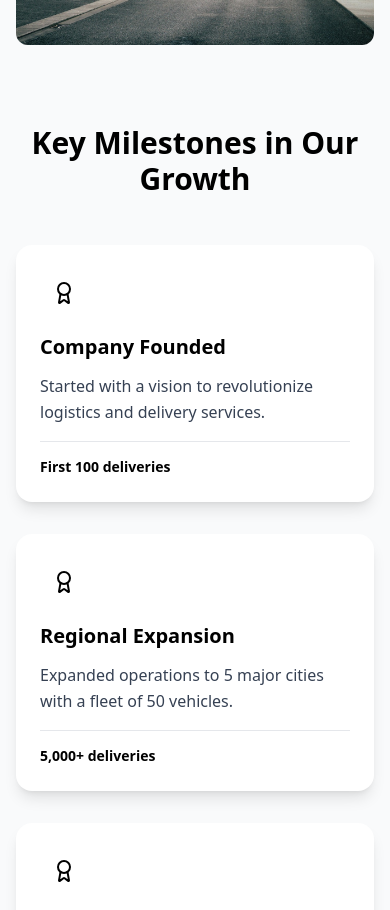
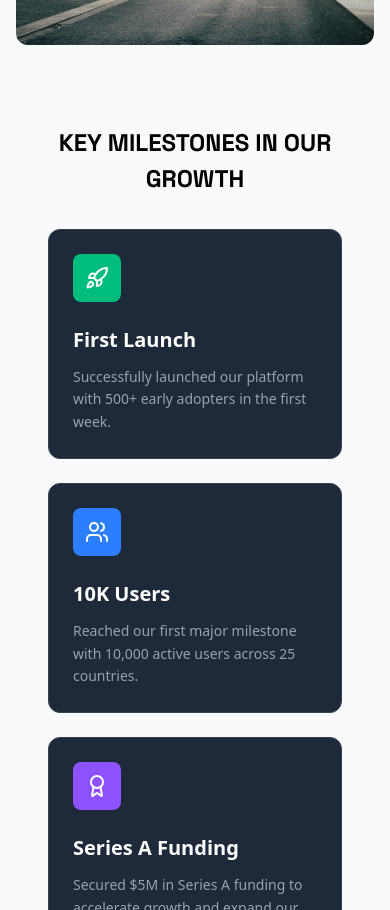
Before and after one commit to Mdsakib999/Logistics-development-M-5, a React (Vite) app: page /about in a window 390 px wide. Shown: the part 2100-3010 px from the top of the page. Built offline with nearby package versions, Linux system fonts and the light colour scheme.

Commit message:
milestone card polished

```diff
--- a/src/components/Home/Hero.jsx
+++ b/src/components/Home/Hero.jsx
@@ -5,7 +5,7 @@ export default function Hero() {
   return (
     <div
       id="hero-section"
-      className={`h-full bg-gray-600 py-12 sm:h-[434px] w-full mx-auto flex flex-col sm:flex-row justify-between mb-36 sm:gap-10`}
+      className={`h-full bg-gray-600 sm:bg-white py-12 sm:h-[434px] w-full mx-auto flex flex-col sm:flex-row justify-between mb-36 sm:gap-10`}
     >
       <div
         className={`sm:bg-primary flex items-center w-full sm:w-1/2 lg:w-[826px] md:justify-center lg:justify-end sm:pr-10 pl-12 md:pl-10 py-8`}
--- a/src/components/about/CompanyStory.jsx
+++ b/src/components/about/CompanyStory.jsx
@@ -1,36 +1,68 @@
-import { Award, Globe, TrendingUp, Users } from "lucide-react";
+import { Award, Globe,Rocket,Trophy, TrendingUp, Users } from "lucide-react";
 import Heading from '../../components/ui/Heading';
 import Paragraph from '../../components/ui/Paragraph';
 import aboutImage from "../../assets/about.jpg";
 import Countup from "../../utils/Countup";
+import Overlay from "../../utils/Overlay";
 // ===== SECTION 1: COMPANY STORY & JOURNEY =====
 export const CompanyStory = () => {
   const milestones = [
     {
-      title: "Company Founded",
-      description:
-        "Started with a vision to revolutionize logistics and delivery services.",
-      achievement: "First 100 deliveries",
+      title: "First Launch",
+      description: "Successfully launched our platform with 500+ early adopters in the first week.",
+      achievement: "March 2024",
+      icon: Rocket,
+      color: "emerald"
     },
     {
-      title: "Regional Expansion",
-      description:
-        "Expanded operations to 5 major cities with a fleet of 50 vehicles.",
-      achievement: "5,000+ deliveries",
+      title: "10K Users",
+      description: "Reached our first major milestone with 10,000 active users across 25 countries.",
+      achievement: "June 2024",
+      icon: Users,
+      color: "blue"
     },
     {
-      title: "Technology Integration",
-      description:
-        "Launched our advanced tracking platform and mobile application.",
-      achievement: "Real-time tracking",
+      title: "Series A Funding",
+      description: "Secured $5M in Series A funding to accelerate growth and expand our team.",
+      achievement: "August 2024",
+      icon: Award,
+      color: "violet"
     },
     {
-      title: "International Presence",
-      description:
-        "Expanded services to 25+ countries with strategic global partnerships.",
-      achievement: "1M+ deliveries",
+      title: "Industry Award",
+      description: "Recognized as the Best Innovation in Tech by the Digital Excellence Awards.",
+      achievement: "October 2024",
+      icon: Trophy,
+      color: "amber"
+    }
+  ];
+
+  const colorMap = {
+    emerald: {
+      bg: 'bg-emerald-50',
+      text: 'text-emerald-600',
+      border: 'border-emerald-200',
+      icon: 'bg-emerald-500'
     },
-  ];
+    blue: {
+      bg: 'bg-blue-50',
+      text: 'text-blue-600',
+      border: 'border-blue-200',
+      icon: 'bg-blue-500'
+    },
+    violet: {
+      bg: 'bg-violet-50',
+      text: 'text-violet-600',
+      border: 'border-violet-200',
+      icon: 'bg-violet-500'
+    },
+    amber: {
+      bg: 'bg-amber-50',
+      text: 'text-amber-600',
+      border: 'border-amber-200',
+      icon: 'bg-amber-500'
+    }
+  };
 
   return (
     <section className="py-20 bg-gray-50">
@@ -54,7 +86,7 @@ export const CompanyStory = () => {
               Building the Future of Logistics
             </Heading>
             <Paragraph>
-              Founded in 2018, our company emerged from a simple observation:
+              Our company emerged from a simple observation:
               businesses needed a logistics partner that combined reliability,
               technology, and genuine care for their success.
             </Paragraph>
@@ -65,28 +97,28 @@ export const CompanyStory = () => {
               reflected in the trust our clients place in us every day.
             </Paragraph>
             <div className="grid mt-4 grid-cols-2 gap-6">
-              <div className="bg-white p-4 rounded-lg shadow-sm">
+              <div className="bg-green-300 hover:bg-secondary p-4 rounded-lg shadow-sm">
                 <div className="flex items-center mb-2">
                   <Users className="h-5 w-5 text-accent mr-2" />
                   <span className="text-2xl font-bold text-primary"><Countup>500</Countup>+</span>
                 </div>
                 <p className="text-gray-600 text-sm">Team Members</p>
               </div>
-              <div className="bg-white p-4 rounded-lg shadow-sm">
+              <div className="bg-green-300 hover:bg-secondary p-4 rounded-lg shadow-sm">
                 <div className="flex items-center mb-2">
                   <Globe className="h-5 w-5 text-accent mr-2" />
                   <span className="text-2xl font-bold text-primary"><Countup>25</Countup>+</span>
                 </div>
                 <p className="text-gray-600 text-sm">Countries Served</p>
               </div>
-              <div className="bg-white p-4 rounded-lg shadow-sm">
+              <div className="bg-green-300 hover:bg-secondary p-4 rounded-lg shadow-sm">
                 <div className="flex items-center mb-2">
                   <TrendingUp className="h-5 w-5 text-accent mr-2" />
                   <span className="text-2xl font-bold text-primary"><Countup>1</Countup>M+</span>
                 </div>
                 <p className="text-gray-600 text-sm">Deliveries Made</p>
               </div>
-              <div className="bg-white p-4 rounded-lg shadow-sm">
+              <div className="bg-green-300 hover:bg-secondary p-4 rounded-lg shadow-sm">
                 <div className="flex items-center mb-2">
                   <Award className="h-5 w-5 text-accent mr-2" />
                   <span className="text-2xl font-bold text-primary"><Countup>99.8</Countup>%</span>
@@ -95,60 +127,74 @@ export const CompanyStory = () => {
               </div>
             </div>
           </div>
-          <div className="h-full">
+          <div className="h-full relative group">
             <img
               className="w-full h-full rounded-xl"
               src={aboutImage}
               alt="about us image"
             />
+                {/* Overlay only on image */}
+                <Overlay heading="Logistics Partnar" paragraph="Fast & Reliable Transport" />
           </div>
         </div>
 
         {/* Timeline - Milestones */}
         <div>
-          <h3 className="text-3xl font-bold text-center text-primary mb-12">
+          <Heading align="center" className="mx-auto">
             Key Milestones in Our Growth
-          </h3>
+          </Heading>
 
-          <div className="grid md:grid-cols-2 lg:grid-cols-4 gap-8">
-            {milestones.map((milestone, index) => (
+    <div className="bg-transparent p-8">
+      <div className="max-w-7xl mx-auto">
+
+        <div className="grid md:grid-cols-2 lg:grid-cols-4 gap-6">
+          {milestones.map((milestone, index) => {
+            const Icon = milestone.icon;
+            const colors = colorMap[milestone.color];
+
+            return (
               <div
                 key={index}
-                className="bg-white rounded-2xl shadow-lg p-6 hover:shadow-xl transition-shadow"
+                className="group relative"
               >
-                <div className="flex items-center justify-between mb-4">
-                  <div className="w-12 h-12 bg-accent/10 rounded-full flex items-center justify-center">
-                    <Award className="h-6 w-6 text-accent" />
+                <div className="bg-gray-800 rounded-xl p-6 h-full border border-gray-700 hover:border-gray-600 transition-all duration-300">
+
+                  <div className="flex items-start justify-between mb-6">
+                    <div className={`${colors.icon} p-3 rounded-lg`}>
+                      <Icon className="h-6 w-6 text-white" />
+                    </div>
+
                   </div>
-                </div>
 
-                <h4 className="text-xl font-bold text-primary mb-3">
-                  {milestone.title}
-                </h4>
-                <p className="text-gray-700 mb-4 leading-relaxed">
-                  {milestone.description}
-                </p>
-                <div className="pt-3 border-t border-gray-200">
-                  <span className="text-sm font-semibold text-accent">
-                    {milestone.achievement}
-                  </span>
+                  <h3 className="text-xl font-bold text-white mb-3">
+                    {milestone.title}
+                  </h3>
+
+                  <p className="text-gray-400 text-sm leading-relaxed">
+                    {milestone.description}
+                  </p>
+
+                  <div className={`absolute bottom-0 left-0 right-0 h-2 bg-secondary opacity-0 group-hover:opacity-100 transition-opacity duration-300 rounded-b-xl`} />
                 </div>
               </div>
-            ))}
-          </div>
+            );
+          })}
+        </div>
+      </div>
+    </div>
         </div>
 
         {/* Vision Statement */}
-        <div className="mt-20 bg-gradient-to-r from-black to-gray-900 text-white rounded-3xl p-12 text-center">
-          <h3 className="text-3xl md:text-4xl font-bold mb-6">
+        <div className="mt-10 bg-gradient-to-r from-black to-gray-900 text-white rounded-3xl p-12 text-center">
+          <Heading align="center" className="mx-auto" color="white">
             Our Vision for Tomorrow
-          </h3>
-          <p className="text-xl text-gray-300 max-w-4xl mx-auto leading-relaxed">
+          </Heading>
+          <Paragraph align="center" className="text-white w-2/3 mx-auto">
             To be the most trusted and innovative logistics partner globally,
             transforming how goods move around the world through sustainable
             practices, cutting-edge technology, and unwavering commitment to
             excellence.
-          </p>
+          </Paragraph>
         </div>
       </div>
     </section>
--- a/src/utils/Overlay.jsx
+++ b/src/utils/Overlay.jsx
@@ -2,10 +2,10 @@ import React from 'react'
 
 export default function Overlay({heading,paragraph}) {
   return (
-    <div className="absolute inset-0 bg-black/50 text-center rounded-xl sm:rounded-l-xl
+    <div className="absolute inset-0 bg-black/50 text-center rounded-lg sm:rounded-l-lg
                     flex flex-col items-center justify-center
                     opacity-0 group-hover:opacity-100 transition-opacity duration-300">
-        <h3 className="font-heading text-secondary text-lg sm:text-xl md:text-2xl">{heading}</h3>
+        <h3 className="font-heading text-secondary text-xl sm:text-2xl md:text-4xl">{heading}</h3>
         <p className="font-text text-md text-green-200">{paragraph}</p>
     </div>
   )
```
Also changed, not shown: src/components/ui/FeedbackCard.jsx (+157 -25 lines).
